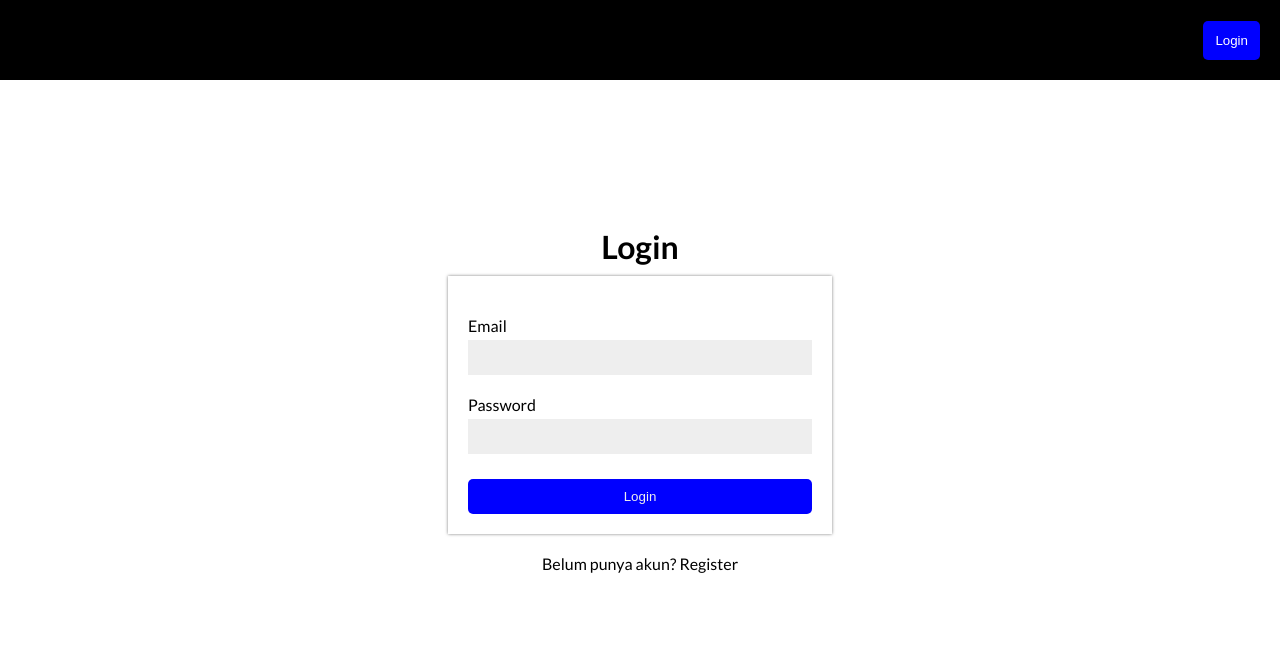
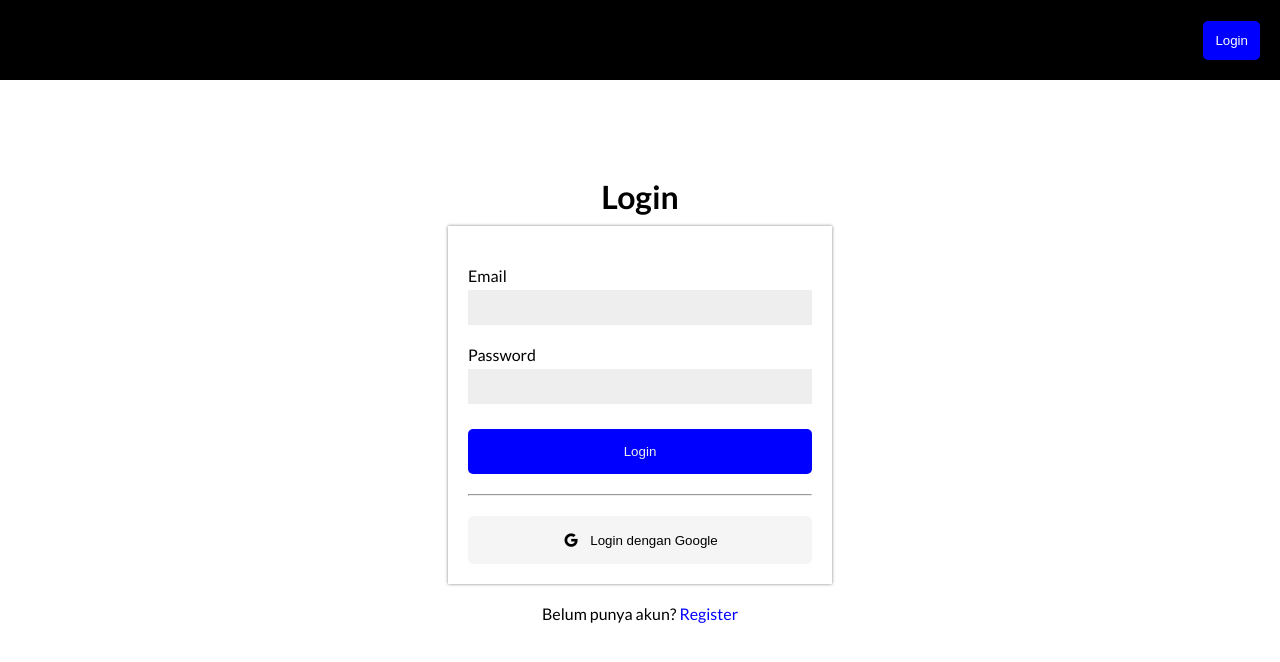
Before and after one commit to irfanarfianto/sargoy-store, a Next.js app: page /auth/login in a window 1280 px wide. Shown: the top 662 px of the page. Built offline with nearby package versions, Linux system fonts and the light colour scheme; no server answers.

Commit message:
feat: auth with google

```diff
--- a/src/components/views/auth/Login/Login.module.scss
+++ b/src/components/views/auth/Login/Login.module.scss
@@ -34,7 +34,7 @@
       }
 
       &__button {
-         padding: 10px;
+         padding: 15px;
          width: 100%;
          color: #eee;
          background-color: blue;
@@ -42,9 +42,45 @@
          border-radius: 5px;
          border: none;
          outline: none;
+         cursor: pointer;
          &:hover {
             background-color: darkblue;
             cursor: pointer;
+         }
+      }
+
+      &__devider {
+         width: 100%;
+         height: 1px;
+         background-color: #eee;
+         margin-top: 20px;
+         margin-bottom: 20px;
+      }
+
+      &__other {
+         width: 100%;
+         &__button {
+            padding: 15px;
+            display: flex;
+            justify-content: center;
+            align-items: center;
+            width: 100%;
+            color: #000;
+            background-color: whitesmoke;
+            margin-top: 5px;
+            gap: 10px;
+            border-radius: 5px;
+            border: none;
+            outline: none;
+            cursor: pointer;
+            &:hover {
+               background-color: #dfdfdf;
+               cursor: pointer;
+            }
+            i {
+
+               font-size: large;
+            }
          }
       }
    }
--- a/src/components/views/auth/Login/index.tsx
+++ b/src/components/views/auth/Login/index.tsx
@@ -62,8 +62,12 @@ const LoginView = () => {
                   {isLoading ? 'Loading...' : 'Login'}
                </button>
             </form>
+            <hr className={styles.login__form__devider} />
+            <div className={styles.login__form__other}>
+               <button type='button' onClick={() => signIn('google', { callbackUrl, redirect:false })} className={styles.login__form__other__button}><i className='bx bxl-google'/>Login dengan Google</button>
+            </div>
          </div>
-         <p className={styles.register__link}>Belum punya akun? <Link href="/auth/register">Register</Link></p>
+         <p className={styles.login__link}>Belum punya akun? <Link href="/auth/register">Register</Link></p>
       </div>
    );
 }
--- a/src/lib/firebase/service.ts
+++ b/src/lib/firebase/service.ts
@@ -61,3 +61,27 @@ export async function SignIn(email: string) {
       return null;
    }
 }
+
+export async function loginWithGoogle(data:any, callback: Function) {
+   const q = query(
+      collection(firestore, 'users'),
+      where('email', '==', data.email)
+   );
+
+   const snapshot = await getDocs(q);
+   const user = snapshot.docs.map((doc) => ({ id: doc.id, ...doc.data() }));
+
+   if (user.length > 0) {
+      callback(user[0]);
+   } else {
+      data.role ='member'
+      await addDoc(collection(firestore, 'users'), data)
+         .then(() => {
+            callback(data);
+         })
+         .catch((error) => {
+            callback(error);
+            console.log(error);
+         });
+   }
+}
--- a/src/pages/_app.tsx
+++ b/src/pages/_app.tsx
@@ -3,6 +3,7 @@ import '@/styles/globals.css'
 import { SessionProvider } from 'next-auth/react'
 import type { AppProps } from 'next/app'
 import { Lato } from 'next/font/google'
+import Head from 'next/head'
 
 const lato = Lato({
   subsets: ['latin'],
@@ -14,6 +15,9 @@ export default function App({ Component, pageProps: {
 } }: AppProps) {
   return (
     <SessionProvider session={session}>
+      <Head>
+        <link href='https://unpkg.com/boxicons@2.1.4/css/boxicons.min.css' rel='stylesheet'></link>
+      </Head>
       <div className={lato.className}>
         <Navbar />
       <Component {...pageProps} />
```
Also changed, not shown: src/pages/api/auth/[...nextauth].ts (+25 -1 lines).
